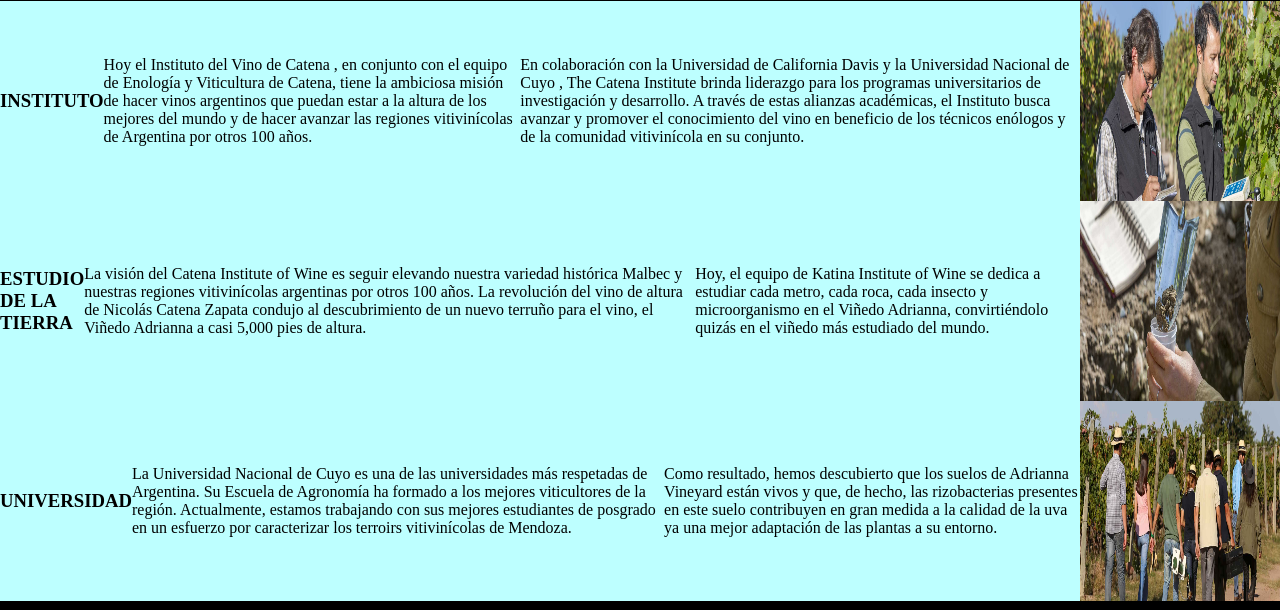
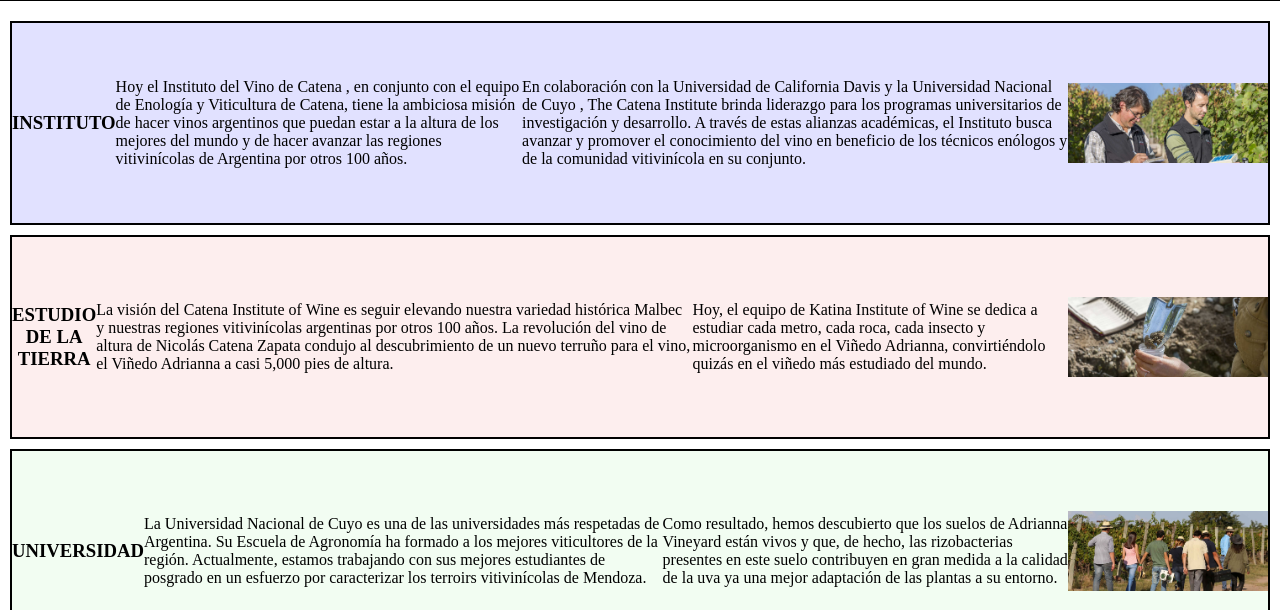
Before and after one commit to hernan-findlay/proyecto-bodega, a plain HTML site: page pages/instituto.html in a window 1280 px wide. Shown: the part 95-705 px from the top of the page. Drawn offline with Linux system fonts and the light colour scheme; a web font is replaced by a local one.

Commit message:
correcion page

```diff
--- a/css/style.css
+++ b/css/style.css
@@ -357,8 +357,9 @@
 
 /* INSTITUTO */
 
-.instituto {
-    background-color: rgba(0, 255, 255, 0.26);
+.instituto section h1 {
+    width: 20%;
+    text-align: center;
 
    }
    .insti{
@@ -366,13 +367,15 @@
     flex-direction: row;
     justify-content: space-evenly;
     align-items: center;
-   }
+    border-style:double;
+    border-color: rgb(0, 0, 0);
+    border-width: 2px;
+    margin: 10px;
+    margin-top: 20px;
+    background-color: rgba(4, 0, 255, 0.116);
+    }
    .insti img {
-    display: flex;
-    width: 100%;
-    height: 10.625rem;
-    flex-direction: column;
-    justify-content: right;
+    object-fit:contain;
     align-items: center;
     height: 200px;
     width: 200px;
@@ -382,8 +385,15 @@
     flex-direction: row;
     justify-content: space-evenly;
     align-items: center;
+    border-style:double;
+    border-color: rgb(0, 0, 0);
+    border-width: 2px;
+    margin: 10px;
+    background-color:rgba(240, 128, 128, 0.137)
    }
    .estudio img {
+    object-fit:contain;
+    align-items: center;
     height: 200px;
     width: 200px;
    }
@@ -392,8 +402,15 @@
     flex-direction: row;
     justify-content: space-evenly;
     align-items: center;
+    border-style:double;
+    border-color: rgb(0, 0, 0);
+    border-width: 2px;
+    margin: 10px;
+    background-color: rgba(144, 238, 144, 0.116);
    }
    .unive img {
+    object-fit:contain;
+    align-items: center;
     height: 200px;
     width: 200px;
    }
```
